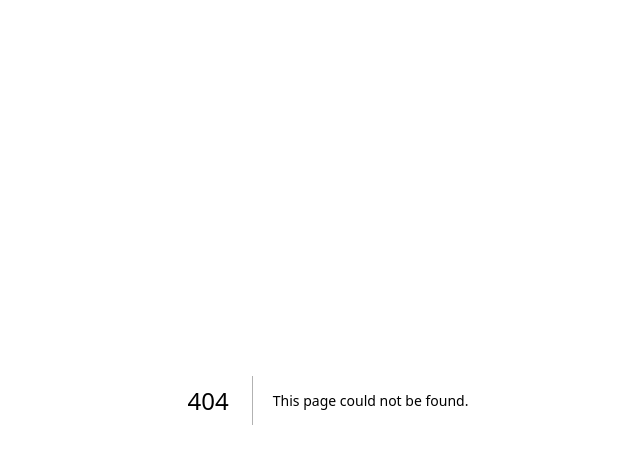
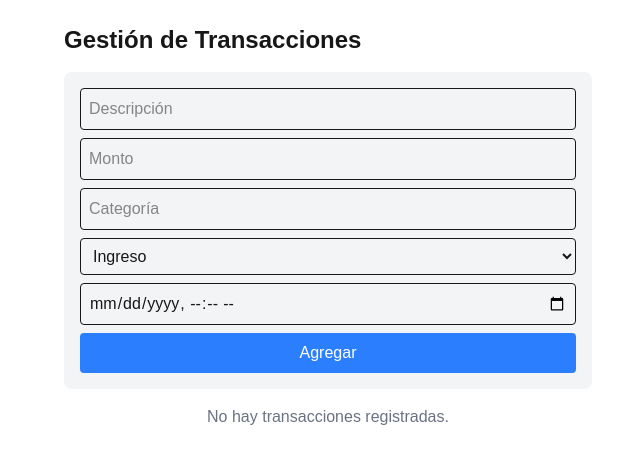
Before and after one commit to JuanLoaiza007/test-indexeddb-gemini, a Next.js app: page /transacciones in a window 1280 px wide. Before the commit this address had no page. Shown: the top 464 px of the page, without its empty margins (312-952 px from the left). Built offline with nearby package versions, Linux system fonts and the light colour scheme.

Commit message:
first commit

```diff
--- /dev/null
+++ b/app/transacciones/page.jsx
@@ -0,0 +1,180 @@
+"use client";
+import { useState, useEffect } from "react";
+import {
+  obtenerTransacciones,
+  agregarTransaccion,
+  actualizarTransaccion,
+  eliminarTransaccion,
+} from "@/app/lib/indexedDB";
+
+export default function TransaccionesPage() {
+  const [transacciones, setTransacciones] = useState([]);
+  const [form, setForm] = useState({
+    id: "",
+    tipo: "Ingreso",
+    clasificacion: "",
+    descripcion: "",
+    categoria: "",
+    monto: "",
+    fecha: "",
+  });
+
+  useEffect(() => {
+    cargarTransacciones();
+  }, []);
+
+  async function cargarTransacciones() {
+    const data = await obtenerTransacciones();
+    console.log("📂 Transacciones obtenidas:", data);
+    setTransacciones(data);
+  }
+
+  async function manejarEnvio(e) {
+    e.preventDefault();
+    if (form.tipo === "Gasto" && !form.clasificacion) {
+      alert("Debes seleccionar una clasificación");
+      return;
+    }
+
+    if (form.id) {
+      console.log("🔄 Actualizando transacción:", form);
+      await actualizarTransaccion(form);
+    } else {
+      const nuevaTransaccion = { ...form, id: Date.now() };
+      console.log("➕ Agregando transacción:", nuevaTransaccion);
+      await agregarTransaccion(nuevaTransaccion);
+    }
+
+    setForm({
+      id: "",
+      tipo: "Ingreso",
+      clasificacion: "",
+      descripcion: "",
+      categoria: "",
+      monto: "",
+      fecha: "",
+    });
+
+    await cargarTransacciones();
+  }
+
+  async function manejarEliminar(id) {
+    console.log(`🗑️ Eliminando transacción con ID: ${id}`);
+    await eliminarTransaccion(id);
+    setTransacciones(transacciones.filter((t) => t.id !== id));
+  }
+
+  async function manejarEditar(id) {
+    const transaccion = transacciones.find((t) => t.id === id);
+    console.log("✏️ Editando transacción:", transaccion);
+    setForm(transaccion);
+  }
+
+  function manejarCambio(e) {
+    setForm({ ...form, [e.target.name]: e.target.value });
+  }
+
+  return (
+    <div className="p-6 max-w-xl mx-auto">
+      <h1 className="text-2xl font-bold mb-4">Gestión de Transacciones</h1>
+      <form onSubmit={manejarEnvio} className="bg-gray-100 p-4 rounded-lg mb-4">
+        <input
+          type="text"
+          name="descripcion"
+          placeholder="Descripción"
+          value={form.descripcion}
+          onChange={manejarCambio}
+          className="w-full p-2 mb-2 border rounded"
+        />
+        <input
+          type="number"
+          name="monto"
+          placeholder="Monto"
+          value={form.monto}
+          onChange={manejarCambio}
+          className="w-full p-2 mb-2 border rounded"
+        />
+        <input
+          type="text"
+          name="categoria"
+          placeholder="Categoría"
+          value={form.categoria}
+          onChange={manejarCambio}
+          className="w-full p-2 mb-2 border rounded"
+        />
+        <select
+          name="tipo"
+          value={form.tipo}
+          onChange={manejarCambio}
+          className="w-full p-2 mb-2 border rounded"
+        >
+          <option value="Ingreso">Ingreso</option>
+          <option value="Gasto">Gasto</option>
+        </select>
+        {form.tipo === "Gasto" && (
+          <select
+            name="clasificacion"
+            value={form.clasificacion}
+            onChange={manejarCambio}
+            className="w-full p-2 mb-2 border rounded"
+          >
+            <option value="">Seleccionar clasificación</option>
+            <option value="esencial">Esencial</option>
+            <option value="opcional">Opcional</option>
+          </select>
+        )}
+        <input
+          type="datetime-local"
+          name="fecha"
+          value={form.fecha}
+          onChange={manejarCambio}
+          className="w-full p-2 mb-2 border rounded"
+        />
+        <button
+          type="submit"
+          className="w-full bg-blue-500 text-white p-2 rounded"
+        >
+          {form.id ? "Actualizar" : "Agregar"}
+        </button>
+      </form>
+      <ul className="space-y-2">
+        {transacciones.length === 0 ? (
+          <p className="text-gray-500 text-center">
+            No hay transacciones registradas.
+          </p>
+        ) : (
+          transacciones.map((t) => (
+            <li
+              key={t.id}
+              className="flex justify-between items-center p-2 bg-white rounded shadow"
+            >
+              <div>
+                <p className="font-semibold">
+                  {t.descripcion} - ${t.monto}
+                </p>
+                <p className="text-sm text-gray-500">
+                  {t.tipo} - {t.categoria}{" "}
+                  {t.clasificacion ? `(${t.clasificacion})` : ""}
+                </p>
+              </div>
+              <div className="flex space-x-2">
+                <button
+                  onClick={() => manejarEditar(t.id)}
+                  className="bg-yellow-400 text-white px-2 py-1 rounded"
+                >
+                  ✏️
+                </button>
+                <button
+                  onClick={() => manejarEliminar(t.id)}
+                  className="bg-red-500 text-white px-2 py-1 rounded"
+                >
+                  🗑️
+                </button>
+              </div>
+            </li>
+          ))
+        )}
+      </ul>
+    </div>
+  );
+}
--- a/package.json
+++ b/package.json
@@ -9,9 +9,9 @@
     "lint": "next lint"
   },
   "dependencies": {
-    "react": "^19.0.0",
-    "react-dom": "^19.0.0",
-    "next": "15.2.2"
+    "next": "15.2.2",
+    "react": "^18.3.1",
+    "react-dom": "^18.3.1"
   },
   "devDependencies": {
     "@tailwindcss/postcss": "^4",
```
Also changed, not shown: app/layout.jsx (renamed from app/layout.js), app/lib/indexedDB.js (added), app/page.jsx (renamed from app/page.js), 2 other files (tests, documents, lock files or other folders).
